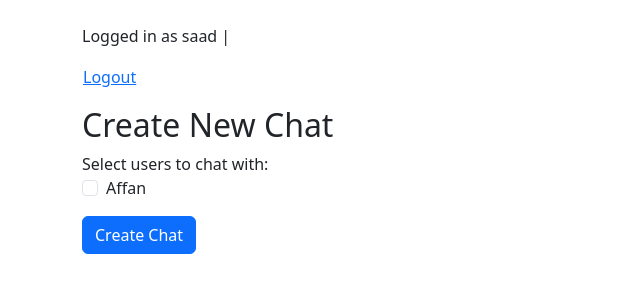
After one commit to Saad-SYEDK/TeamChat, a Django app: page /chat/chat/create/ in a window 1280 px wide. The commit adds this page. Shown: the top 300 px of the page, without its empty margins (0-640 px from the left). Run offline with Django 5.2, Linux system fonts and the light colour scheme; a user stored in the database is signed in; data comes from the database, SQL or seed files in the repository; both versions use the stored data as it was after the commit.

Commit message:
Added create chat feature

```diff
--- a/chat/urls.py
+++ b/chat/urls.py
@@ -7,5 +7,6 @@ urlpatterns = [
     path('', views.index, name='chat_index'),
     path('signup/', views.signup_view, name='signup'),
     path('<int:chat_id>/', views.chat_detail, name='chat_detail'),
+    path('chat/create/', views.create_chat, name='create_chat'),
 
 ]
--- a/chat/views.py
+++ b/chat/views.py
@@ -34,3 +34,16 @@ def chat_detail(request, chat_id):
     chat = Chat.objects.get(id=chat_id)
     messages = chat.messages.order_by('timestamp')
     return render(request, 'chat/chat_detail.html', {'chat': chat, 'messages': messages})
+
+@login_required
+def create_chat(request):
+    if request.method == 'POST':
+        usernames = request.POST.getlist('users')
+        users = User.objects.filter(username__in=usernames)
+        chat = Chat.objects.create()
+        chat.participants.add(*users, request.user)
+        chat.save()
+        return redirect('chat_detail', chat_id=chat.id)
+
+    all_users = User.objects.exclude(id=request.user.id)
+    return render(request, 'chat/create_chat.html', {'users': all_users})
--- /dev/null
+++ b/templates/chat/create_chat.html
@@ -0,0 +1,19 @@
+{% extends "base.html" %}
+{% block content %}
+<h2>Create New Chat</h2>
+<form method="post">
+    {% csrf_token %}
+    <div class="mb-3">
+        <label>Select users to chat with:</label><br>
+        {% for user in users %}
+            <div class="form-check">
+                <input class="form-check-input" type="checkbox" name="users" value="{{ user.username }}" id="user_{{ user.id }}">
+                <label class="form-check-label" for="user_{{ user.id }}">
+                    {{ user.username }}
+                </label>
+            </div>
+        {% endfor %}
+    </div>
+    <button type="submit" class="btn btn-primary">Create Chat</button>
+</form>
+{% endblock %}
--- a/templates/chat/index.html
+++ b/templates/chat/index.html
@@ -1,6 +1,7 @@
 {% extends "base.html" %}
 {% block content %}
 <h2>Your Chats</h2>
+<a href="{% url 'create_chat' %}" class="btn btn-success mb-3">+ New Chat</a>
 <ul class="list-group">
     {% for chat in chats %}
         <li class="list-group-item">
```
Also changed, not shown: db.sqlite3.
